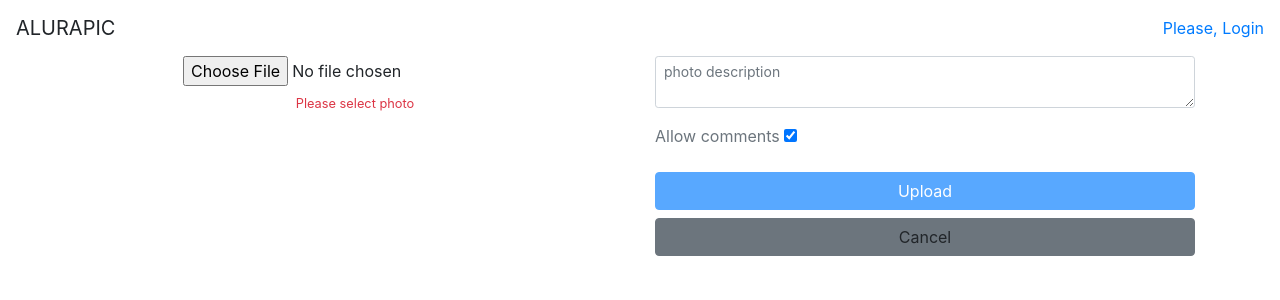
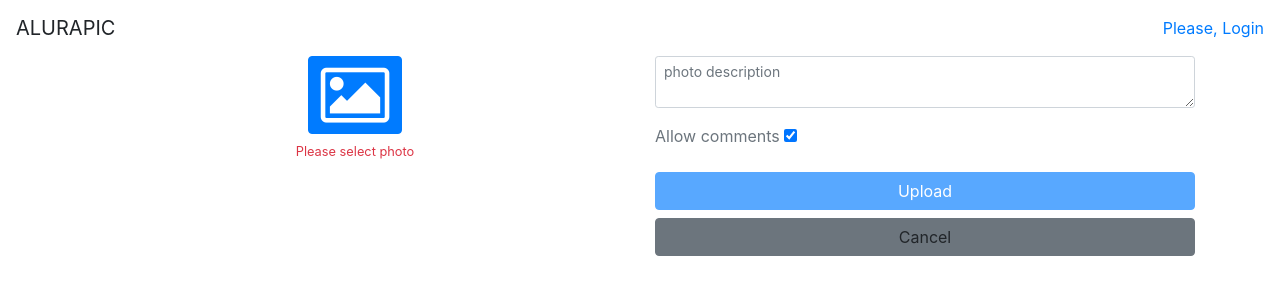
Before and after one commit to tresende/angular-pic, an Angular app in the folder frontend/: page /p/add in a window 1280 px wide. Shown: the top 300 px of the page. Built offline with nearby package versions, Linux system fonts and the light colour scheme.

Commit message:
Botão mais elegante

```diff
--- a/frontend/src/app/photos/photo-form/photo-form.component.html
+++ b/frontend/src/app/photos/photo-form/photo-form.component.html
@@ -1,7 +1,12 @@
 <div class="container">
   <form (submit)="upload()" [formGroup]="photoForm" class="row">
     <div class="col-md-6 text-center">
+      <button type="button" (click)="fileInput.click()" class="btn btn-primary">
+        <i class="fa fa-image fa-4x align-middle"></i>
+    </button>
       <input
+        #fileInput
+        hidden
         formControlName="file"
         type="file"
         accept="image/*"
```
